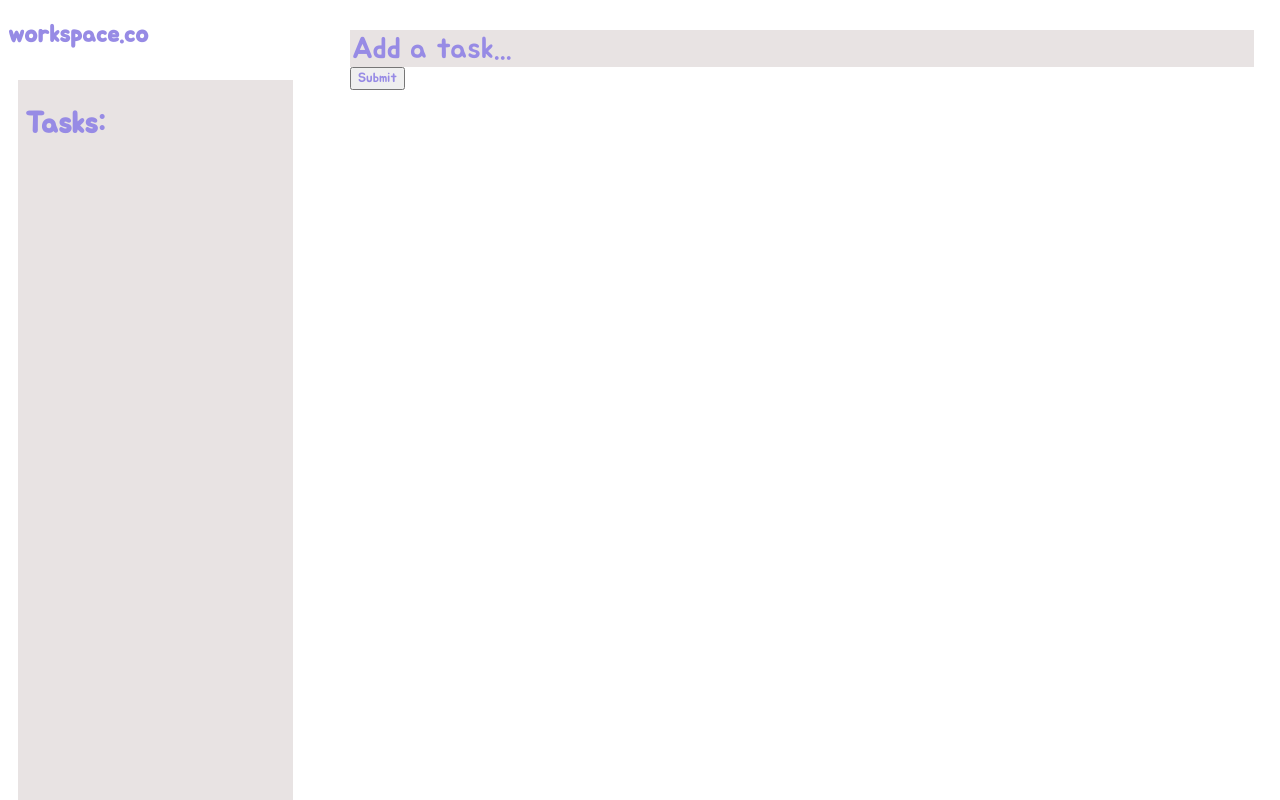
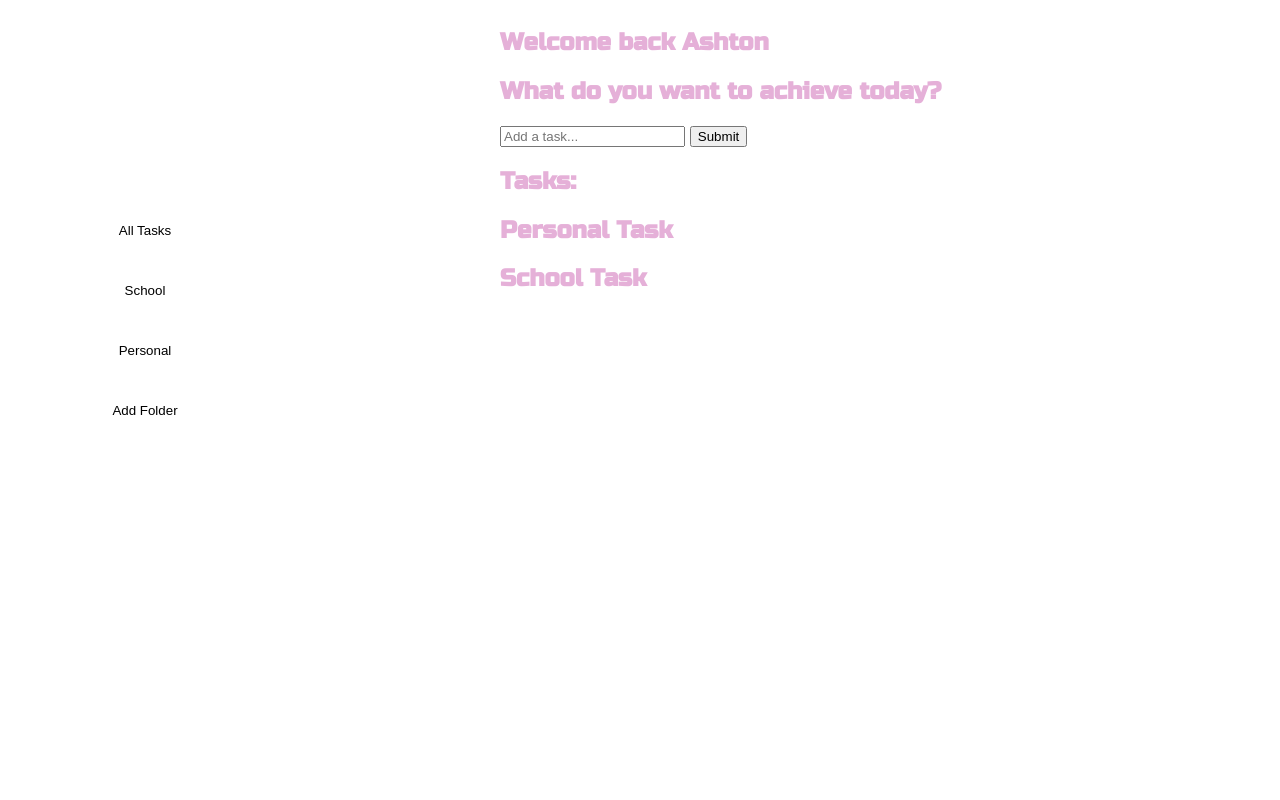
Before and after one commit to avati123/todoapp, a plain HTML site: page code/index.html in a window 1280 px wide. Drawn offline with Linux system fonts and the light colour scheme; a web font is replaced by a local one.

Commit message:
Added Task Category + greyout

```diff
--- a/code/index.html
+++ b/code/index.html
@@ -7,19 +7,30 @@
     <title>todo.co</title>
 </head>
 <link rel="stylesheet" href="style.css">
-<link rel="stylesheet" href="https://fonts.google.com/specimen/Jua#standard-styles">
-<body>
+<div>
+    <div id="e-menubar">
+    <h2 id="left-title">Welcome back Ashton</h2>
 
-    <h2 id="left-title">workspace.co</h2>
 
-    <div id="tasks-container">
-        <h2 id="tasks-title">Tasks:</h2>
-        <h2 Task ></h2>
-</div>
+    <h2>What do you want to achieve today?</h2>
+
+
 <div class="task-searchbox">
     <input type="type" placeholder="Add a task..."id="task-add"></input>
     <button id="submit-btn">Submit</button>
 
+</div>
+<div id="tasks-container">
+    <h2 id="tasks-title">Tasks:</h2>
+    <h2 id="task2" class="personal">Personal Task</h2>
+    <h2 id="task3" class="school">School Task</h2>
+</div>
+</div>
+<div id="menubar">
+    <button id="allTasks" class="folderBtn">All Tasks</button><br>
+    <button id="school" class="folderBtn">School</button><br>
+    <button id="personal" class ="folderBtn">Personal</button><br>
+    <button id="addFolder">Add Folder</button>
 </div>
 </div>
 
--- a/code/script.js
+++ b/code/script.js
@@ -1,11 +1,23 @@
+//Defining variables
+
 const tasksContainer = document.getElementById("tasks-container");
 const submit = document.getElementById("submit-btn");
 inputBox = document.getElementById("task-add");
+//Color Changing Variables
+const allTasksPress = document.getElementById("allTasks");
+const schoolPress = document.getElementById("school");
+const personalPress = document.getElementById("personal");
+let allTasksPressBtnStatus = "not-active";
+let schoolPressBtnStatus = "not-active";
+let personalPressBtnStatus = "not-active";
+// Creates the submit function
+
 submit.onclick = () =>{
     addTask()
     addTaskElement();
 }
 
+// Gets value of task search field
 
 addTask = () => {
     newTask = document.getElementById("task-add").value;
@@ -13,11 +25,15 @@ addTask = () => {
     console.log(newTask);
 }
 
+// Allows user to submit new task via enter keypress
+
 inputBox.addEventListener("keypress", function(event){
     if(event.keyCode === 13){
         document.getElementById("submit-btn").click();
     }
 })
+
+// Adds task element
 
 addTaskElement = () => {
     let newTaskEntry = document.createElement("h3")
@@ -26,3 +42,54 @@ addTaskElement = () => {
     newTaskEntry.innerText = newTask;
     tasksContainer.appendChild(newTaskEntry);
 }
+
+// Changes Active button background Color
+
+
+allTasksPress.onclick = () =>{
+    allTasksPressBtnStatus = "active";
+    console.log("allTasksPress Clicked")
+    document.getElementById("allTasks").style.backgroundColor = '#e7e7e7';
+    checkBtnStatus()
+}
+
+
+schoolPress.onclick = () =>{
+    schoolPressBtnStatus = "active";
+    console.log("schoolPress Clicked")
+    document.getElementById("school").style.backgroundColor = '#e7e7e7';
+    checkBtnStatus()
+}
+
+
+
+personalPress.onclick = () =>{
+    personalPressBtnStatus = "active";
+    console.log("personalPress Clicked")
+    document.getElementById("personal").style.backgroundColor = '#e7e7e7';
+    checkBtnStatus()
+}
+
+checkBtnStatus = () =>{ // creates function to check status value and change color
+
+if(personalPressBtnStatus === "active") {
+    console.log("allTasks and School Background Color reset");
+    document.getElementById("allTasks").style.backgroundColor = '#ffffff';
+    document.getElementById("school").style.backgroundColor = '#ffffff';
+    personalPressBtnStatus = "not-active"; //rests status
+}
+
+else if(schoolPressBtnStatus === "active"){
+    console.log("allTasks and Personal Background Color reset");
+    document.getElementById("allTasks").style.backgroundColor = '#ffffff';
+    document.getElementById("personal").style.backgroundColor = '#ffffff';
+    schoolPressBtnStatus = "not-active"; //rests status
+}
+
+else if(allTasksPressBtnStatus === "active"){
+    console.log("School and Personal Background Color reset");
+    document.getElementById("school").style.backgroundColor = '#ffffff';
+    document.getElementById("personal").style.backgroundColor = '#ffffff';
+    allTasksPressBtnStatus = "not-active"; //rests status
+}
+}
--- a/code/style.css
+++ b/code/style.css
@@ -1,55 +1,26 @@
-@import url('https://fonts.googleapis.com/css2?family=Jua&display=swap');
-*{
-    font-family: 'Jua', sans-serif;
-    color: #978be5;
+@import url('https://fonts.googleapis.com/css2?family=Bebas+Neue&family=Jua&family=Russo+One&display=swap');
+body{
+    background: #ffffff;
+    color: #e5b0d8;
+    font-family: 'Russo One', sans-serif;
 }
 
-.tasks-container{
-    background-color: rgb(232, 227, 227);
-
+#e-menubar{
+    position: absolute;
+    left: 500px;
 }
 
-
-
-#tasks-container{
-    background-color: rgb(232, 227, 227);
-    position: fixed;
-    width: 270px;
-    border: fixed;
-    font-size: 20px;
-    margin: 10px;
-    text-align: left;
-    text-indent: 2px;
-    padding-left: 5px;
-    height: 800px;
-
+#menubar{
+    position: absolute;
+    top: 200px;
+    left:25px;
 }
 
-.task-searchbox{
-    position: absolute;
-    left: 350px;
-    top: 30px;
-
+#menubar button{
+    width: 220px;
+    margin: 10px;
+    border: 0px solid #ffffff;
+    background-color: #ffffff;
+    border-radius: 5px;
+    height: 40px;
 }
-
-#task-add{
-    height: 35px;
-    width: 900px;
-    border: none;
-    background-color: transparent;
-    resize: none;
-    outline: none;
-    color: #978be5;
-    font-size: 30px;
-    background-color: rgb(232, 227, 227);
-
-
-
-}
-
-::placeholder{
-    color: #978be5;
-
-    box-sizing: border-box;
-    text-indent: -0px;
-}
```
